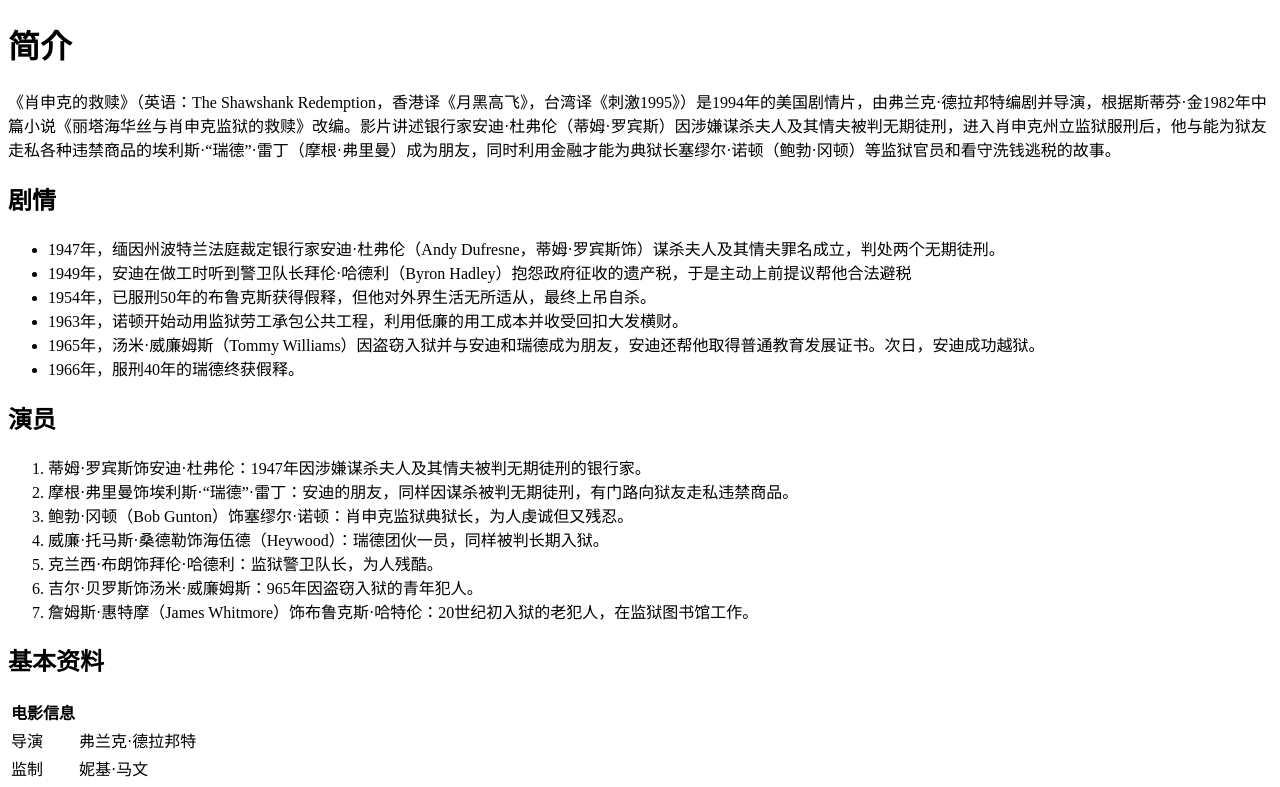
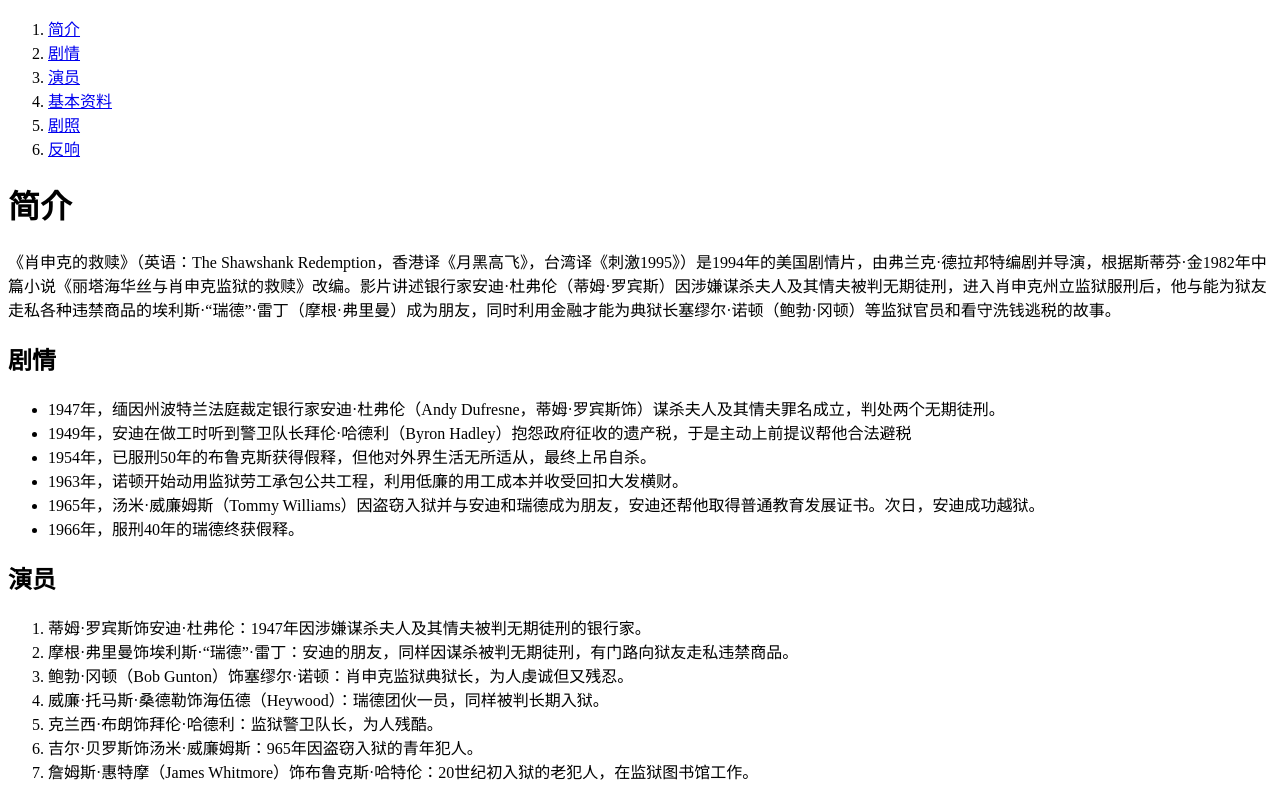
Before and after one commit to Bessiev/html-xiaoshenke, a plain HTML site: page index.html in a window 1280 px wide. Shown: the top 787 px of the page. Drawn offline with Linux system fonts and the light colour scheme.

Commit message:
第二版

```diff
--- a/index.html
+++ b/index.html
@@ -2,7 +2,7 @@
 <html lang="en">
 <head>
     <meta charset="UTF-8">
-    <meta name="viewport" content="width=device-width, initial-scale=1.0">
+    <meta name="viewport" content="width=device-width, initial-scale=1.0,minimum-scale=1.0, maximum-scale=1.0, user-scalable=no">
     <meta http-equiv="X-UA-Compatible" content="ie=edge">
     <title>肖申克的救赎</title>
     <style>
@@ -12,11 +12,22 @@
     </style>
 </head>
 <body>
-    <h1>简介</h1>
+    <nav>
+        <ol>
+            <li><a href="#jay">简介</a></li>
+            <li><a href="#events">剧情</a></li>
+            <li><a href="#actors">演员</a></li>
+            <li><a href="#documents">基本资料</a></li>
+            <li><a href="#pictures">剧照</a></li>
+            <li><a href="#comments">反响</a></li>
+
+        </ol>
+    </nav>
+    <h1 id="jay">简介</h1>
     <p>
         《肖申克的救赎》（英语：The Shawshank Redemption，香港译《月黑高飞》，台湾译《刺激1995》）是1994年的美国剧情片，由弗兰克·德拉邦特编剧并导演，根据斯蒂芬·金1982年中篇小说《丽塔海华丝与肖申克监狱的救赎》改编。影片讲述银行家安迪·杜弗伦（蒂姆·罗宾斯）因涉嫌谋杀夫人及其情夫被判无期徒刑，进入肖申克州立监狱服刑后，他与能为狱友走私各种违禁商品的埃利斯·“瑞德”·雷丁（摩根·弗里曼）成为朋友，同时利用金融才能为典狱长塞缪尔·诺顿（鲍勃·冈顿）等监狱官员和看守洗钱逃税的故事。
     </p>
-    <h2>剧情</h2>
+    <h2 id="events">剧情</h2>
 
         <ul>
             <li>1947年，缅因州波特兰法庭裁定银行家安迪·杜弗伦（Andy Dufresne，蒂姆·罗宾斯饰）谋杀夫人及其情夫罪名成立，判处两个无期徒刑。</li>
@@ -28,7 +39,7 @@
         </ul>
 
 
-    <h2>演员</h2>
+    <h2 id="actors">演员</h2>
     <ol>
         <li>蒂姆·罗宾斯饰安迪·杜弗伦：1947年因涉嫌谋杀夫人及其情夫被判无期徒刑的银行家。</li>
         <li>摩根·弗里曼饰埃利斯·“瑞德”·雷丁：安迪的朋友，同样因谋杀被判无期徒刑，有门路向狱友走私违禁商品。</li>
@@ -39,7 +50,7 @@
         <li>詹姆斯·惠特摩（James Whitmore）饰布鲁克斯·哈特伦：20世纪初入狱的老犯人，在监狱图书馆工作。</li>
     </ol>
 
-    <h2>基本资料</h2>
+    <h2 id="documents">基本资料</h2>
     <table>
         <thead><tr><th>电影信息</th></thead>
         <tbody>
@@ -66,14 +77,14 @@
         </tbody>
     </table>
 
-    <h2>剧照</h2>
+    <h2 id="pictures">剧照</h2>
 
         <div><img width=400 src="images/1.jpg" alt="图1"></div>
         <div><img width=400 src="images/2.jpg" alt="图2"></div>
         <div><img width=400 src="images/3.jpg" alt="图3"></div>
 
 
-    <h2>反响</h2>
+    <h2 id="comments">反响</h2>
     《肖申克的救赎》上映后获得普遍好评。部分影评人将本片与《阿尔卡特兹的养鸟人》、《飞越疯人院》、《铁窗喋血》，以及《牢狱大暴动》（Riot in Cell Block 11）等广受好评的监狱或类监狱题材剧情片相提并论。吉恩·西斯克（Gene Siskel）称，《肖申克的救赎》就像《飞越疯人院》一样，都是讲述对抗霸道威权的励志电影。
 </body>
 </html>
```
